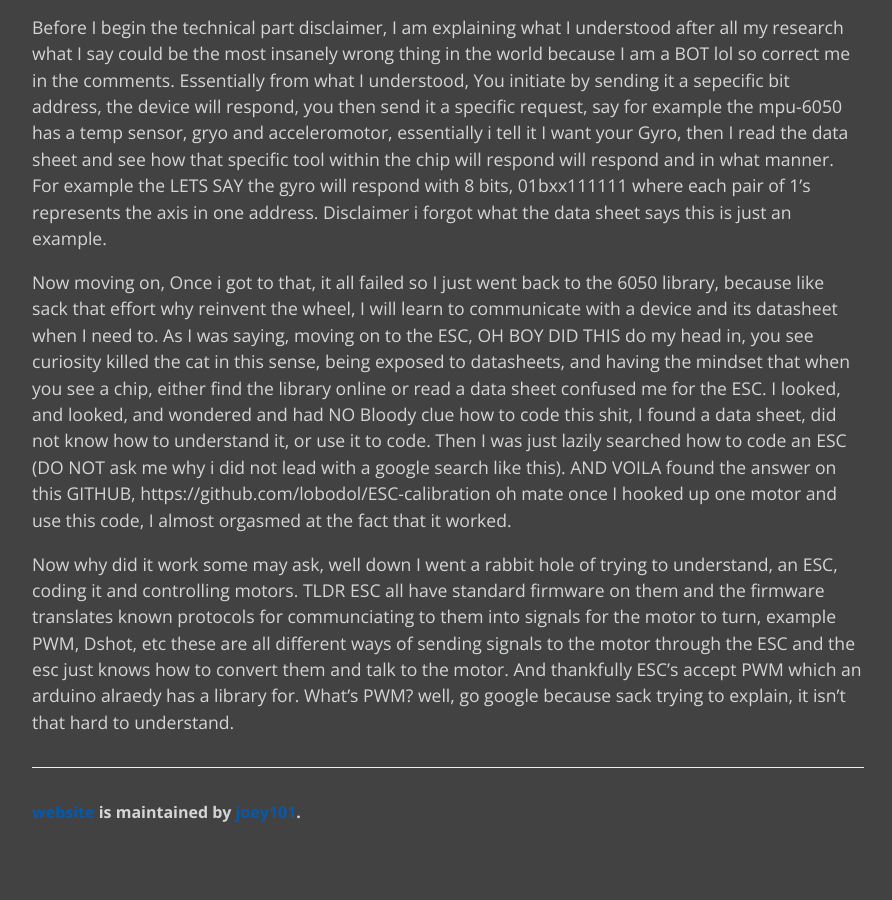
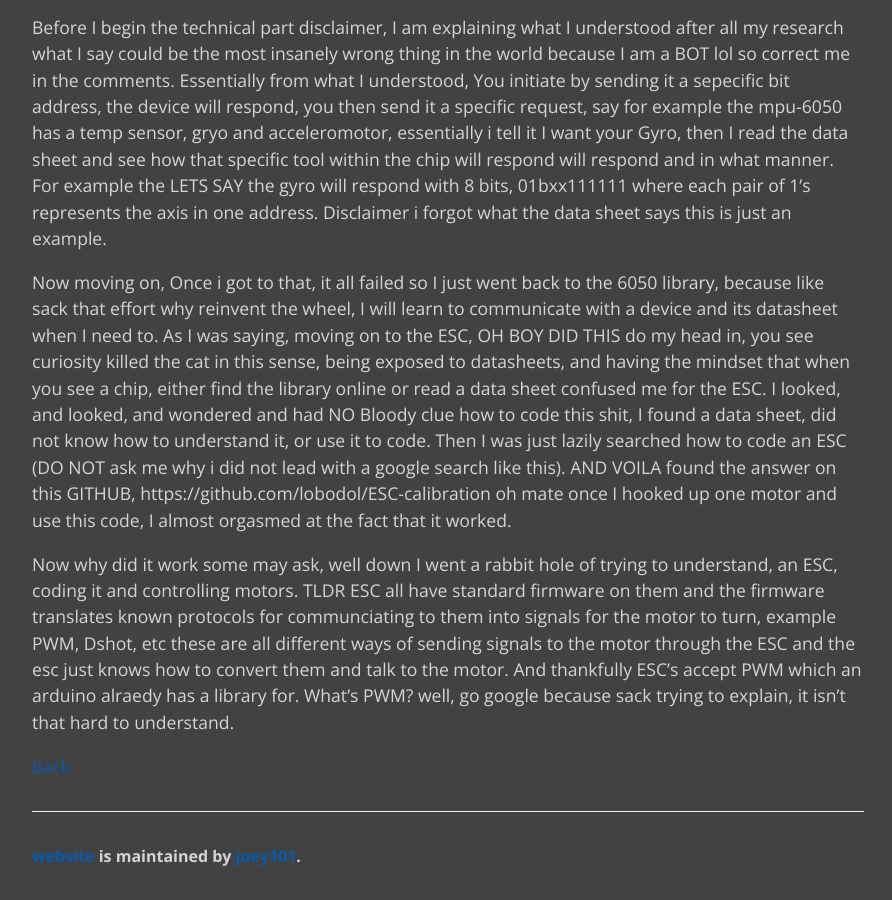
Before and after one commit to joey101/website, a Jekyll site: the page built from Blogs/QuadScript.md, in a window 1280 px wide and 900 px high, scrolled down 1254 px. Shown: the whole window, without its empty margins (192-1084 px from the left). Built offline with Jekyll 4.4.1, drawn with Linux system fonts in a browser that asks for light colours; our own code applies the rules of GitHub Pages for plain Markdown files; before the commit the page ends 2110 px from its top, so only the background shows below that.

Commit message:
fixing up back button

```diff
--- a/Blogs/QuadScript.md
+++ b/Blogs/QuadScript.md
@@ -39,3 +39,5 @@ Now why did it work some may ask, well down I went a rabbit hole of trying to un
 them and the firmware translates known protocols for communciating to them into signals for the motor to turn, example PWM, Dshot, etc these are all different ways of sending
 signals to the motor through the ESC and the esc just knows how to convert them and talk to the motor. And thankfully ESC's accept PWM which an arduino alraedy has a library
 for. What's PWM? well, go google because sack trying to explain, it isn't that hard to understand.
+
+[back](../projects/quadcopter.html)
```
